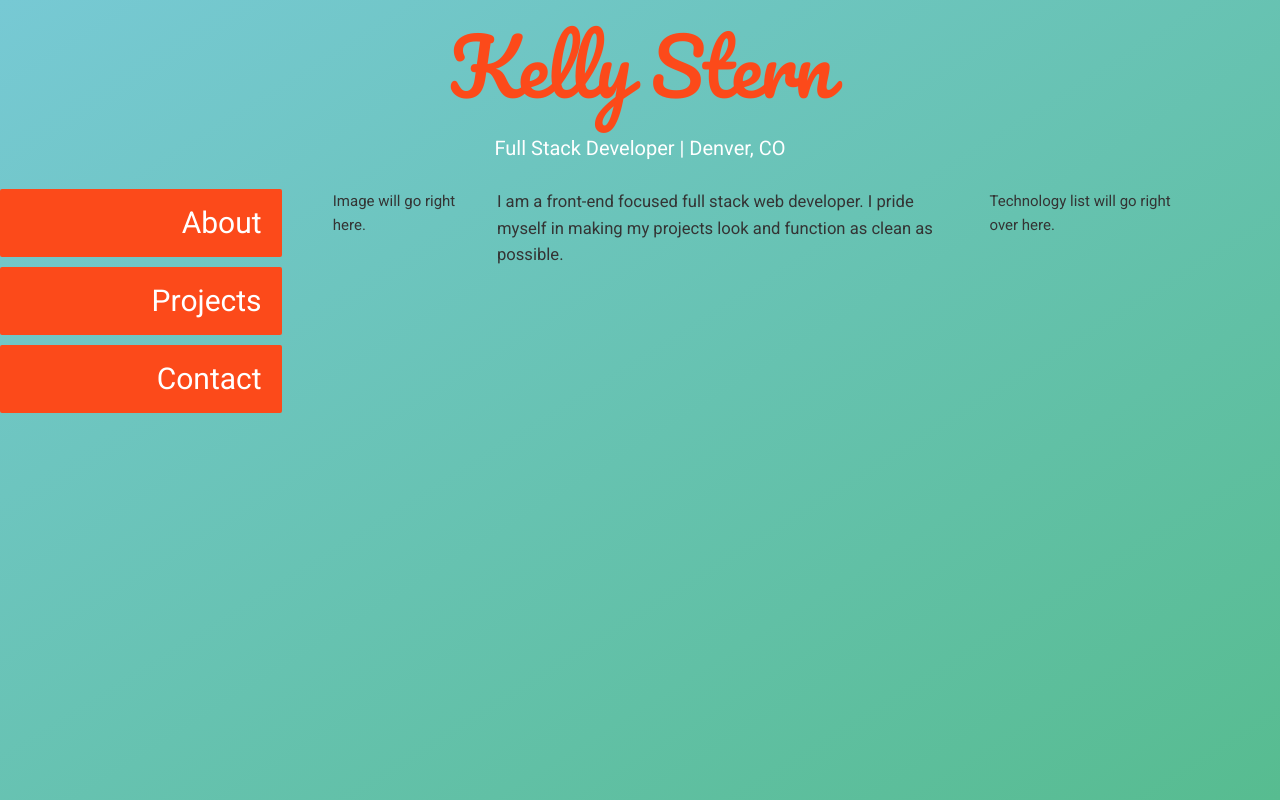
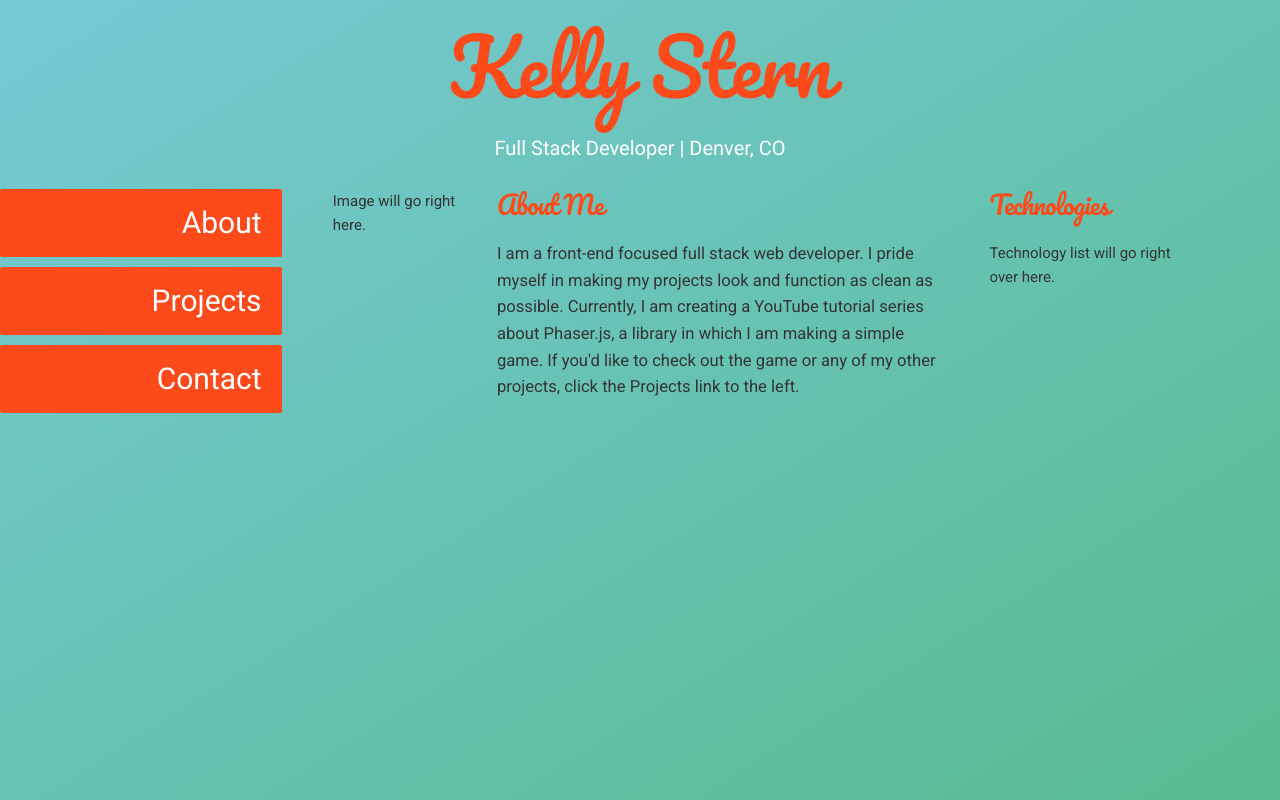
Before and after one commit to kmstern4/react-portfolio, a React app: page / in a window 1280 px wide. Built offline with nearby package versions, Linux system fonts and the light colour scheme.

Commit message:
added title styling on home page

```diff
--- a/src/components/pages/Home.js
+++ b/src/components/pages/Home.js
@@ -2,6 +2,7 @@ import React from 'react';
 import Row from '../grid/Row';
 import Column from '../grid/Column';
 import StyledAbout from '../styledComponents/StyledAbout';
+import StyledTitle from '../styledComponents/StyledTitle';
 
 const Home = () => {
     return <>
@@ -10,11 +11,17 @@ const Home = () => {
                 <p>Image will go right here.</p>
             </Column>
             <Column size='six'>
+                <StyledTitle>
+                    About Me
+                </StyledTitle>
                 <StyledAbout>
-                    I am a front-end focused full stack web developer. I pride myself in making my projects look and function as clean as possible.
+                    I am a front-end focused full stack web developer. I pride myself in making my projects look and function as clean as possible. Currently, I am creating a YouTube tutorial series about Phaser.js, a library in which I am making a simple game. If you'd like to check out the game or any of my other projects, click the Projects link to the left.
                 </StyledAbout>
             </Column>
             <Column size='three'>
+                <StyledTitle>
+                    Technologies
+                </StyledTitle>
                 <p>Technology list will go right over here.</p>
             </Column>
         </Row>
--- /dev/null
+++ b/src/components/styledComponents/StyledTitle.js
@@ -0,0 +1,9 @@
+import styled, { css } from 'styled-components';
+
+const StyledTitle = styled.h2`
+    font-family: 'Pacifico', cursive;
+    font-size: 2vw;
+    color: #fc4a1a;
+`;
+
+export default StyledTitle;
```
Also changed, not shown: public/assets/me.jpg (added).
